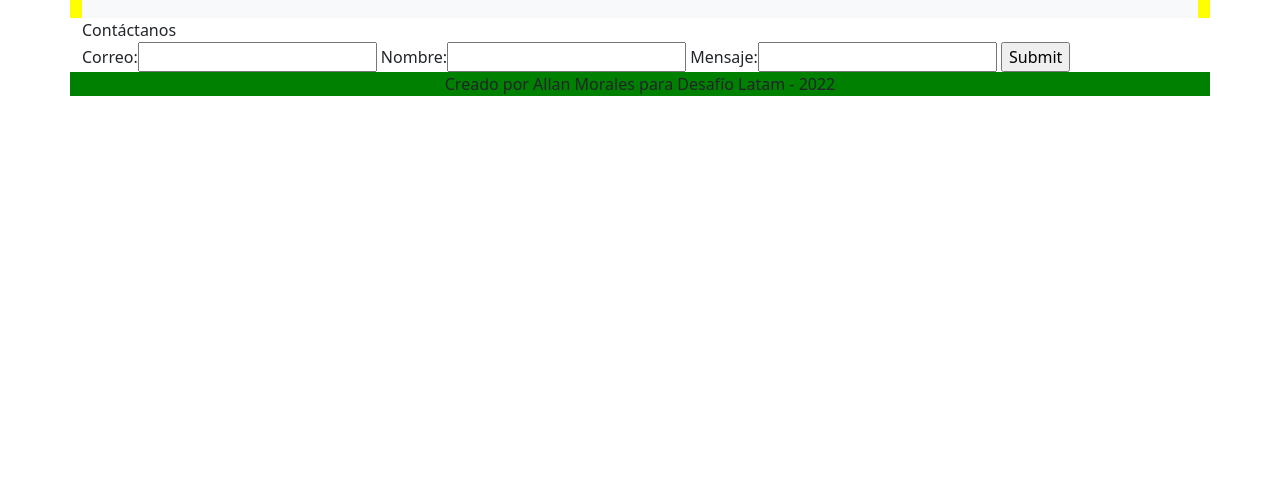
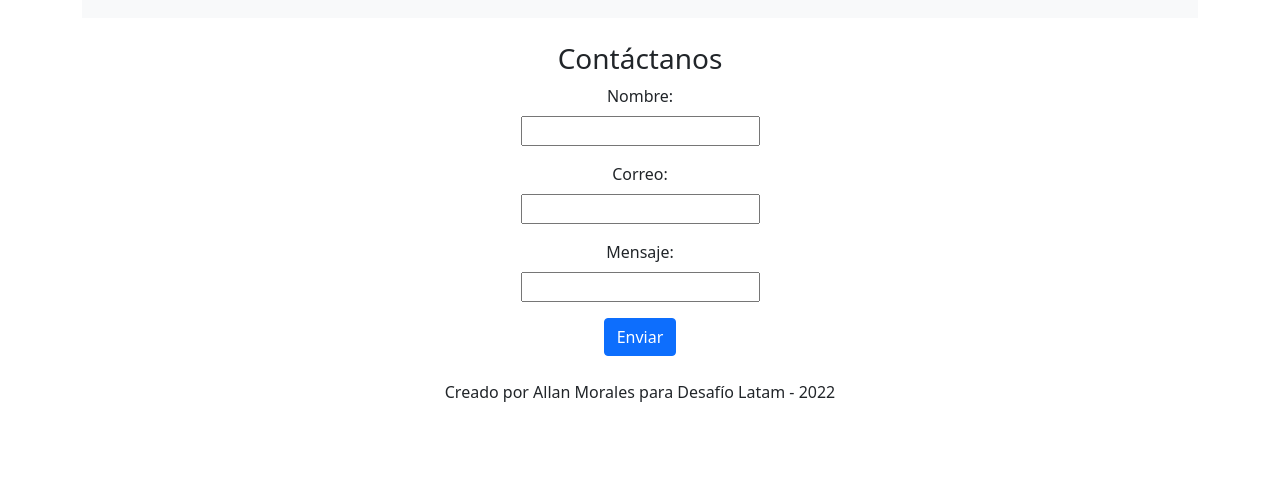
Before and after one commit to AllanMoralesPrado/onlyflans-project, a Django app: page /contacto in a window 1280 px wide. Shown: the part 305-800 px from the top of the page. Run offline with Django 3.2, Linux system fonts and the light colour scheme.

Commit message:
pantallazos, primer formulario

```diff
--- a/onlyflans/web/templates/about.html
+++ b/onlyflans/web/templates/about.html
@@ -2,6 +2,8 @@
 
 {% block 'content' %}
     <div class="container col text-center text-md-start">
-        acerca
+        <div class="px-4 py-5 my-5 text-center">
+            <h4 class="display-5 fw-bold">Somos una tienda digital de pasteles y postres cuyos sabores y colores te acompañarán en los buenos momentos.</h4>
+        </div>
     </div>
 {% endblock %}
--- a/onlyflans/web/templates/base.html
+++ b/onlyflans/web/templates/base.html
@@ -13,7 +13,7 @@
   <body>
 
     {% block 'header' %}
-    <div class='container' style="background:red;">
+    <div class='container'>
         <div class="row justify-content-md-center">
             <div class="col-12 col-md-4">
                 {% include "header.html" %}
@@ -24,7 +24,7 @@
     {% endblock %}
 
     {% block 'navbar' %}
-    <div class='container col' style="background:yellow;">
+    <div class='container col'>
         {% include "navbar.html" %}
     </div>
     {% endblock %}
@@ -36,7 +36,7 @@
     {% endblock %}
 
     {% block 'footer' %}
-    <div class='container col' style="background:green;">
+    <div class='container col'>
         {% include "footer.html" %}
     </div>
     {% endblock %}
--- a/onlyflans/web/templates/contactus.html
+++ b/onlyflans/web/templates/contactus.html
@@ -1,12 +1,64 @@
 {% extends 'base.html' %}
 
 {% block 'content' %}
-    <div class="container col text-center text-md-start">
-        Contáctanos
-        <form action="/contacto" method="post">
-            {% csrf_token %}
-            {{ form }}
-            <input type="submit" value="Submit">
-        </form>
+<div class="container">
+
+    <div class="col-12 col-md-6 offset-0 offset-md-3 mt-4 mb-4">
+        <h3 class="text-center">
+            Contáctanos
+        </h3>
+
+        <div>
+
+            <form action="/contacto" method="post">
+                {% csrf_token %}
+
+                {{ form.non_field_errors }}
+
+                <div class="mb-3 text-center">
+                    <label for="{{ form.customer_name.id_for_label }}" class="form-label">
+                        {{ form.customer_name.label_tag }}
+                    </label>
+                    <div>
+                        {{ form.customer_name }}
+                    </div>
+                    <div class="text-danger">
+                        {{ form.customer_name.errors }}
+                    </div>
+                </div>
+
+                <div class="mb-3 text-center">
+                    <label for="{{ form.customer_email.id_for_label }}" class="form-label">
+                        {{ form.customer_email.label_tag }}
+                    </label>
+                    <div>
+                        {{ form.customer_email }}
+                    </div>
+                    <div class="text-danger">
+                        {{ form.customer_email.errors }}
+                    </div>
+                </div>
+
+                <div class="mb-3 text-center">
+                    <label for="{{ form.message.id_for_label }}" class="form-label">
+                        {{ form.message.label_tag }}
+                    </label>
+                    <div>
+                        {{ form.message }}
+                    </div>
+                    <div class="text-danger">
+                        {{ form.message.errors }}
+                    </div>
+                </div>
+
+                <div class="mb-3 text-center">
+                    <input class="btn btn-primary" type="submit" value="Enviar">
+                </div>
+
+            </form>
+
+        </div>
     </div>
+</div>
+
 {% endblock %}
--- a/onlyflans/web/templates/index.html
+++ b/onlyflans/web/templates/index.html
@@ -1,8 +1,7 @@
 {% extends 'base.html' %}
 
 {% block 'content' %}
-    <div class="container col text-center text-md-start">
-        indice
+    <div class="container col text-center text-md-start mt-4 mb-4">
         <div class="row">
             {% for flan in flanes_publicos %}
             <div class="col-6 col-md-3">
--- a/onlyflans/web/templates/welcome.html
+++ b/onlyflans/web/templates/welcome.html
@@ -1,8 +1,7 @@
 {% extends 'base.html' %}
 
 {% block 'content' %}
-    <div class="container col text-center text-md-start">
-        bienvenido cliente
+    <div class="container col text-center text-md-start mt-4 mb-4">
         <div class="row">
             {% for flan in flanes_privados %}
             <div class="col-6 col-md-3">
```
